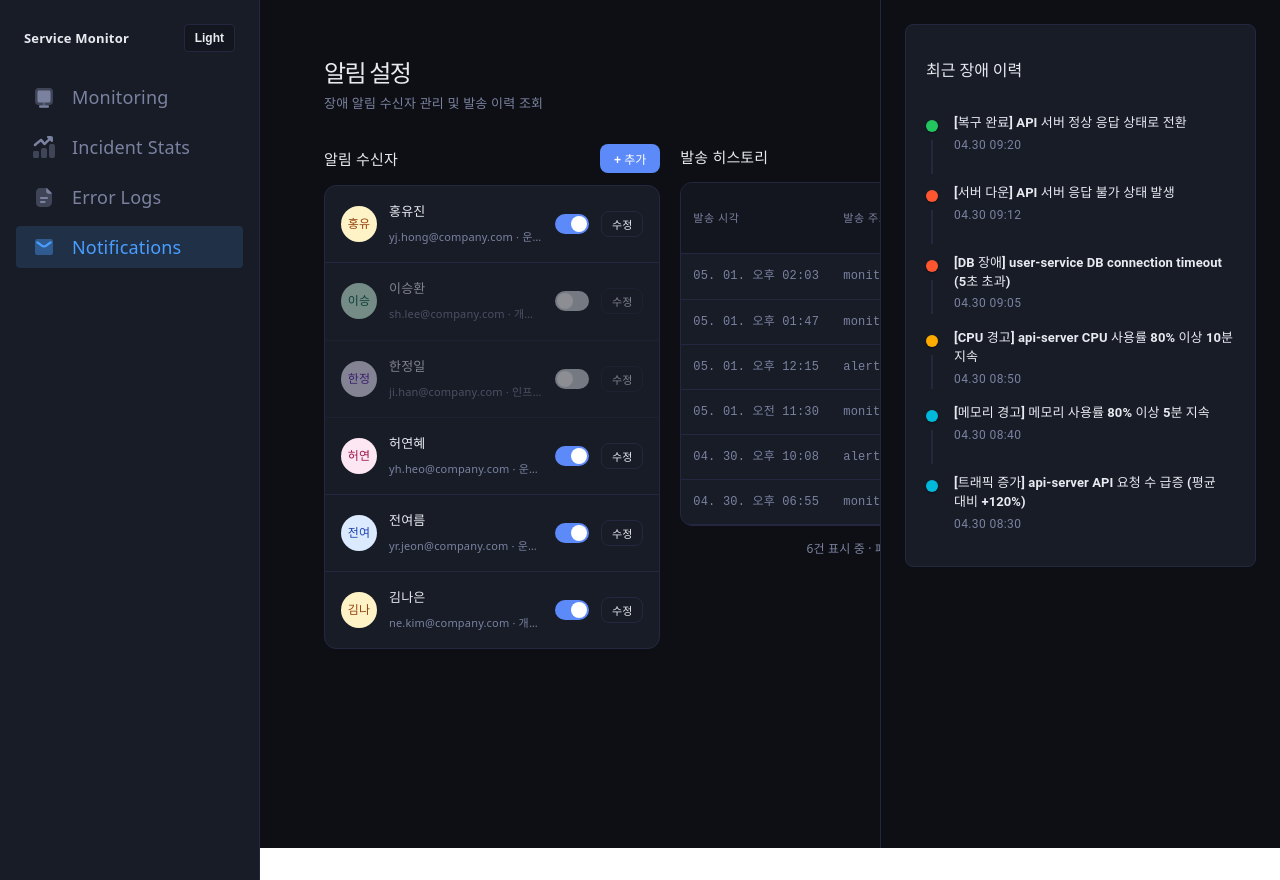
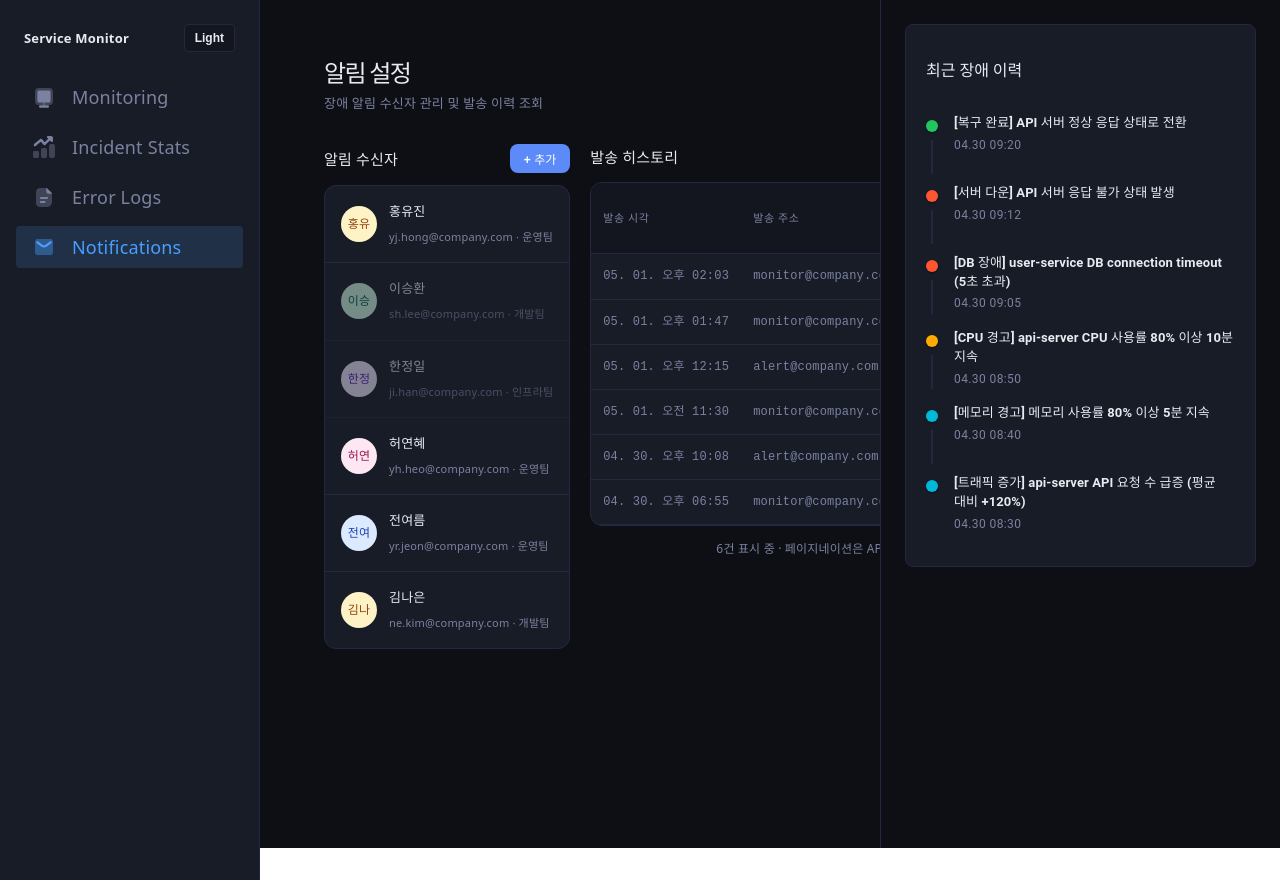
Before and after one commit to jeondaegam/service-monitor, a React (Vite) app in the folder perf-monitor-portlet/: page /notifications in a window 1280 px wide. Built offline with nearby package versions, Linux system fonts and the light colour scheme.

Commit message:
[알림설정] 활성/비활성화, 수정 버튼 제거

```diff
--- a/perf-monitor-portlet/src/pages/Notifications/Notifications.jsx
+++ b/perf-monitor-portlet/src/pages/Notifications/Notifications.jsx
@@ -301,19 +301,19 @@ function RecipientList({ recipients, onToggleActive, onEdit, onDelete }) {
               </div>
             </div>
 
-            <ToggleSwitch
+            {/* <ToggleSwitch
               active={recipient.active}
               title={recipient.active ? "비활성화" : "활성화"}
               onClick={() => onToggleActive(recipient.id)}
-            />
+            /> */}
 
-            <button
+            {/* <button
               className={styles.secondaryButton}
               type="button"
               onClick={() => onEdit(recipient)}
             >
               수정
-            </button>
+            </button> */}
             {/* <button className={styles.dangerButton} type="button" onClick={() => onDelete(recipient.id)}>
               삭제
             </button> */}
```
